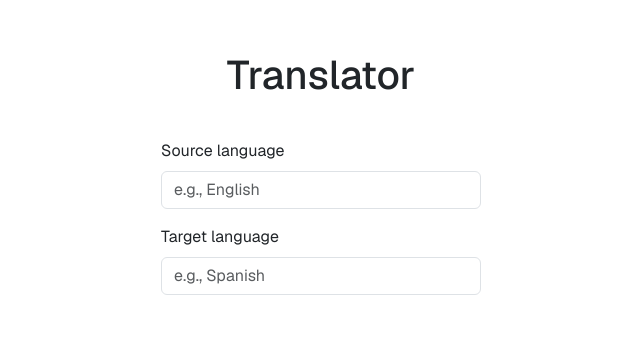
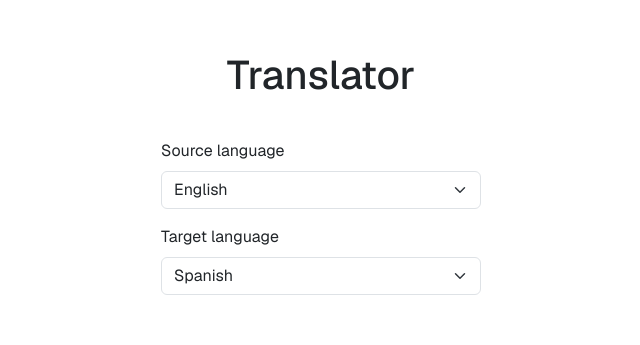
Before and after one commit to mayurkode7/Tools, a Next.js app in the folder tools-app/: page /translator in a window 1280 px wide. Shown: the part 113-458 px from the top of the page, without its empty margins (319-959 px from the left). Built offline with nearby package versions, Linux system fonts and the light colour scheme.

Commit message:
Refactor Translator component to set default languages and replace text inputs with dropdowns for source and target language selection, enhancing user experience.

```diff
--- a/tools-app/src/app/translator/page.js
+++ b/tools-app/src/app/translator/page.js
@@ -5,10 +5,24 @@ import { useState } from "react";
 import { Form } from "react-bootstrap";
 
 export default function Translator() {
-  const [sourceLanguage, setSourceLanguage] = useState("");
-  const [targetLanguage, setTargetLanguage] = useState("");
+  const [sourceLanguage, setSourceLanguage] = useState("en");
+  const [targetLanguage, setTargetLanguage] = useState("es");
   const [text, setText] = useState("");
   const [translatedText, setTranslatedText] = useState("");
+
+  const languageOptions = [
+    { code: "en", name: "English" },
+    { code: "es", name: "Spanish" },
+    { code: "fr", name: "French" },
+    { code: "de", name: "German" },
+    { code: "hi", name: "Hindi" },
+    { code: "mr", name: "Marathi" },
+    { code: "pt", name: "Portuguese" },
+    { code: "ru", name: "Russian" },
+    { code: "ar", name: "Arabic" },
+    { code: "zh", name: "Chinese (Simplified)" },
+    { code: "ja", name: "Japanese" },
+  ];
 
   return (
     <div className={styles.page}>
@@ -18,22 +32,30 @@ export default function Translator() {
         <Form style={{ width: 320 }}>
           <Form.Group className="mb-3" controlId="sourceLanguage">
             <Form.Label>Source language</Form.Label>
-            <Form.Control
-              type="text"
-              placeholder="e.g., English"
+            <Form.Select
               value={sourceLanguage}
               onChange={(e) => setSourceLanguage(e.target.value)}
-            />
+            >
+              {languageOptions.map((opt) => (
+                <option key={opt.code} value={opt.code}>
+                  {opt.name}
+                </option>
+              ))}
+            </Form.Select>
           </Form.Group>
 
           <Form.Group className="mb-3" controlId="targetLanguage">
             <Form.Label>Target language</Form.Label>
-            <Form.Control
-              type="text"
-              placeholder="e.g., Spanish"
+            <Form.Select
               value={targetLanguage}
               onChange={(e) => setTargetLanguage(e.target.value)}
-            />
+            >
+              {languageOptions.map((opt) => (
+                <option key={opt.code} value={opt.code}>
+                  {opt.name}
+                </option>
+              ))}
+            </Form.Select>
           </Form.Group>
         </Form>
         <Form style={{ width: 320 }}>
```
